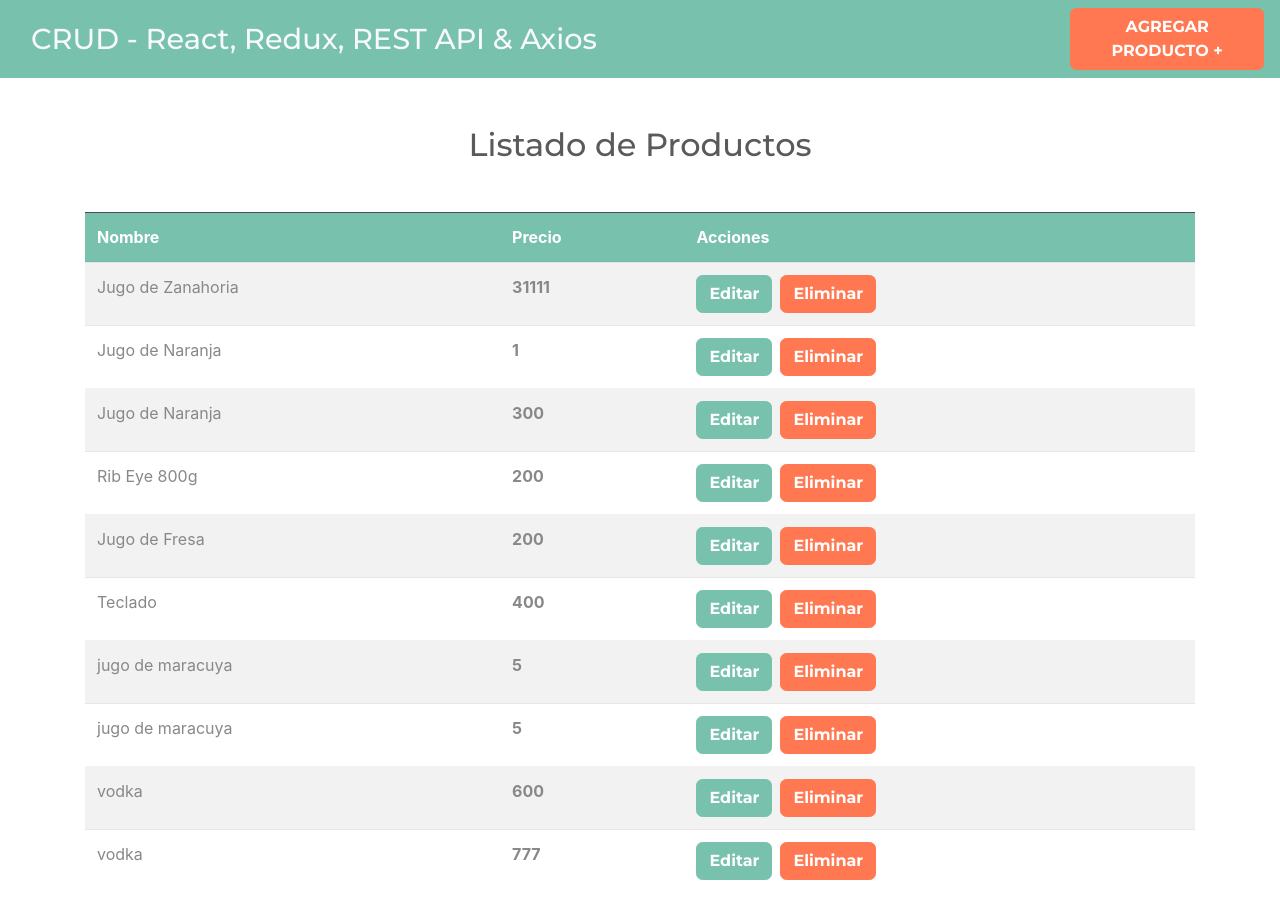
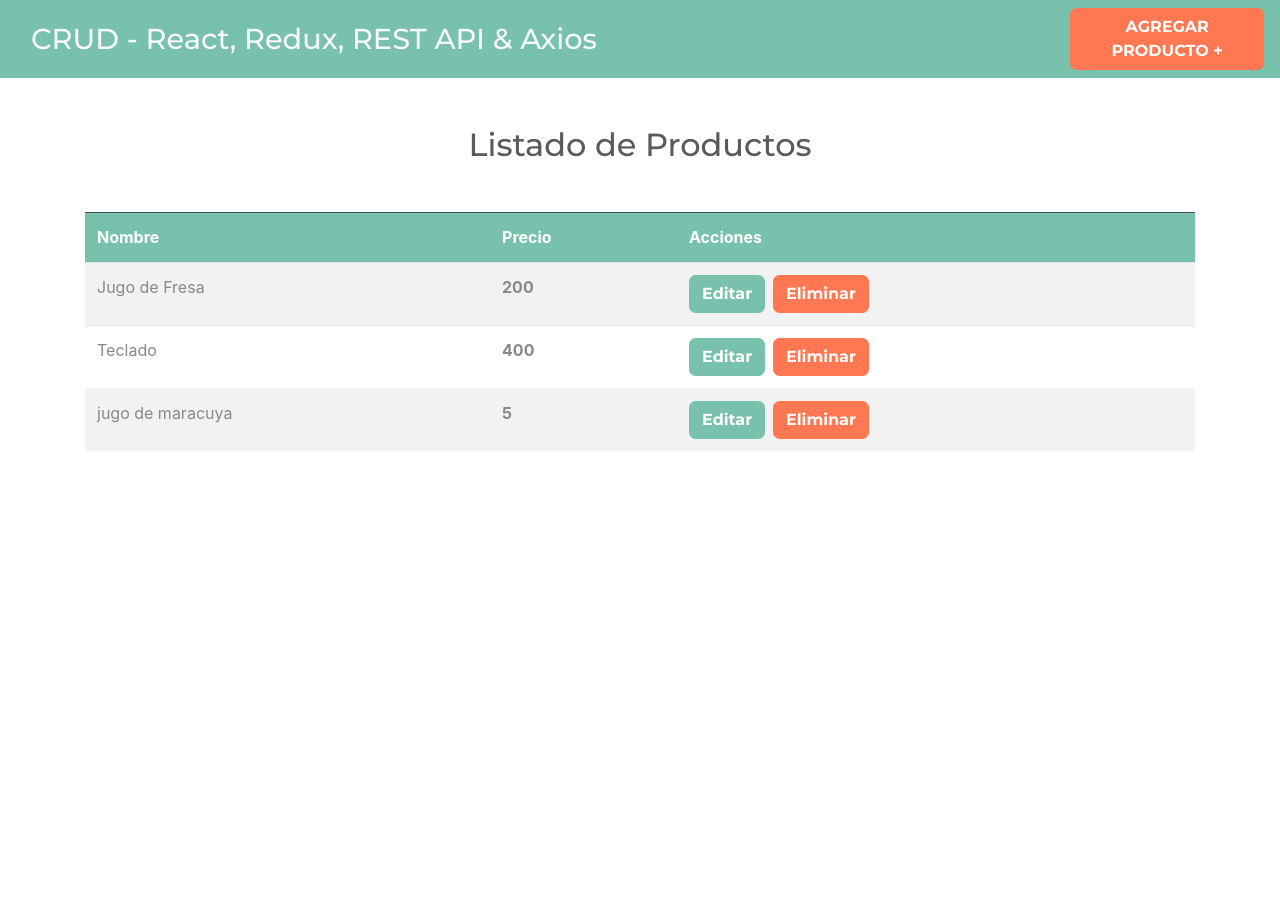
Before and after one commit to afrivera/crud-redux, a React (Create React App) app: page / in a window 1280 px wide. After the commit the page ends 800 px from the top, so only its background shows below. Built offline with nearby package versions, Linux system fonts and the light colour scheme; data requests are answered from the project's data file; the HTML template or start-up script is replaced by a standard one.

Commit message:
configuración para eliminar productos redux

```diff
--- a/db.json
+++ b/db.json
@@ -1,25 +1,5 @@
 {
   "productos": [
-    {
-      "id": 1,
-      "nombre": "Jugo de Zanahoria",
-      "precio": "31111"
-    },
-    {
-      "id": 2,
-      "nombre": "Jugo de Naranja",
-      "precio": "1"
-    },
-    {
-      "nombre": "Jugo de Naranja",
-      "precio": "300",
-      "id": 3
-    },
-    {
-      "nombre": "Rib Eye 800g",
-      "precio": "200",
-      "id": 4
-    },
     {
       "nombre": "Jugo de Fresa",
       "precio": "200",
@@ -34,21 +14,6 @@
       "nombre": "jugo de maracuya",
       "precio": 5,
       "id": 7
-    },
-    {
-      "nombre": "jugo de maracuya",
-      "precio": 5,
-      "id": 8
-    },
-    {
-      "nombre": "vodka",
-      "precio": 600,
-      "id": 9
-    },
-    {
-      "nombre": "vodka",
-      "precio": 777,
-      "id": 10
     }
   ]
 }
--- a/src/actions/productoAction.js
+++ b/src/actions/productoAction.js
@@ -79,4 +79,40 @@ const descargaProductosExitosa= productos =>({
 const descargaProductosError = ()=> ({
     type: types.DESCARGA_PRODUCTOS_ERROR,
     payload: true
+});
+
+// Selecciona y Elimina el Producto
+export const borrarProductoAction = id=>{
+    return async (dispatch) =>{
+        dispatch( obtenerProductoEliminar( id ) );
+
+        try {
+
+            const data = await clienteAxios.delete(`/productos/${ id }`);
+
+            dispatch( eliminarProductoExito() );
+
+            // si se elimina mostrar alerta
+            Swal.fire(
+                'Elimiando',
+                'El Producto se elimino correctamente',
+                'success'
+              )
+        } catch (error) {
+            // console.log(error);
+            dispatch( eliminarProductoerror() );
+        }
+    }
+}
+
+const obtenerProductoEliminar = id => ({
+    type: types.OBTENER_PRODUCTO_ELIMINAR,
+    payload: id
+});
+const eliminarProductoExito =()=>({
+    type: types.PRODUCTO_ELIMINADO_EXITO,
+});
+const eliminarProductoerror= ()=>({
+    type: types.PRODUCTO_ELIMINADO_ERROR,
+    payload: true
 })
--- a/src/components/Producto.js
+++ b/src/components/Producto.js
@@ -1,9 +1,40 @@
 import React from 'react'
 import { Link } from 'react-router-dom'
+import Swal from 'sweetalert2';
+
+// Redux
+import { useDispatch } from 'react-redux'
+import { borrarProductoAction } from '../actions/productoAction';
 
 const Producto = ({ producto }) => {
 
     const { nombre, precio, id } = producto
+
+    const dispatch = useDispatch();
+
+    // Confirmar si desea Eliminar
+    const confirmarEliminarProducto = id => {
+
+        // preguntar al usuario
+        Swal.fire({
+            title: '¿Estás seguro?',
+            text: "Un producto que se elimina no se puede recuperar",
+            icon: 'warning',
+            showCancelButton: true,
+            confirmButtonColor: '#3085d6',
+            cancelButtonColor: '#d33',
+            confirmButtonText: 'Si, eliminar!',
+            cancelButtonText: 'Cancelar'
+          }).then((result) => {
+            if (result.isConfirmed) {
+                // pasarlo al action
+                dispatch( borrarProductoAction ( id ) );
+
+            }
+          })
+
+    }
+
     return (
         <tr>
             <td>{ nombre }</td>
@@ -13,6 +44,7 @@ const Producto = ({ producto }) => {
                 <button
                     type='button'
                     className='btn btn-danger'
+                    onClick={()=> confirmarEliminarProducto(id)}
                 >Eliminar</button>
             </td>
         </tr>
--- a/src/reducers/productosReducer.js
+++ b/src/reducers/productosReducer.js
@@ -4,7 +4,8 @@ import types from "../types";
 const initialState = {
     productos: [],
     error: null,
-    loading: false
+    loading: false,
+    productoEliminar: null
 }
 
 const productosReducer = (state = initialState, action)=> {
@@ -21,6 +22,7 @@ const productosReducer = (state = initialState, action)=> {
                 loading: false,
                 productos: [...state.productos, action.payload]
             }
+        case types.PRODUCTO_ELIMINADO_ERROR:
         case types.DESCARGA_PRODUCTOS_ERROR:
         case types.AGREGAR_PRODUCTO_ERROR:
             return {
@@ -36,6 +38,17 @@ const productosReducer = (state = initialState, action)=> {
                 productos: action.payload
 
             }
+        case types.OBTENER_PRODUCTO_ELIMINAR:
+            return {
+                ...state,
+                productoEliminar: action.payload
+            }
+        case types.PRODUCTO_ELIMINADO_EXITO:
+            return {
+                ...state,
+                productos: state.productos.filter( producto => producto.id !== state.productoEliminar),
+                productoEliminar: null
+            }
         default:
             return state;
 
--- a/src/types/index.js
+++ b/src/types/index.js
@@ -7,6 +7,10 @@ const types = {
     DESCARGA_PRODUCTOS_EXITO: 'DESCARGA_PRODUCTOS_EXITO',
     DESCARGA_PRODUCTOS_ERROR: 'DESCARGA_PRODUCTOS_ERROR',
 
+    OBTENER_PRODUCTO_ELIMINAR: 'OBTENER_PRODUCTO_ELIMINAR',
+    PRODUCTO_ELIMINADO_EXITO: 'PRODUCTO_ELIMINADO_EXITO',
+    PRODUCTO_ELIMINADO_ERROR: 'PRODUCTO_ELIMINADO_ERROR',
+
 }
 
 export default types;
```
